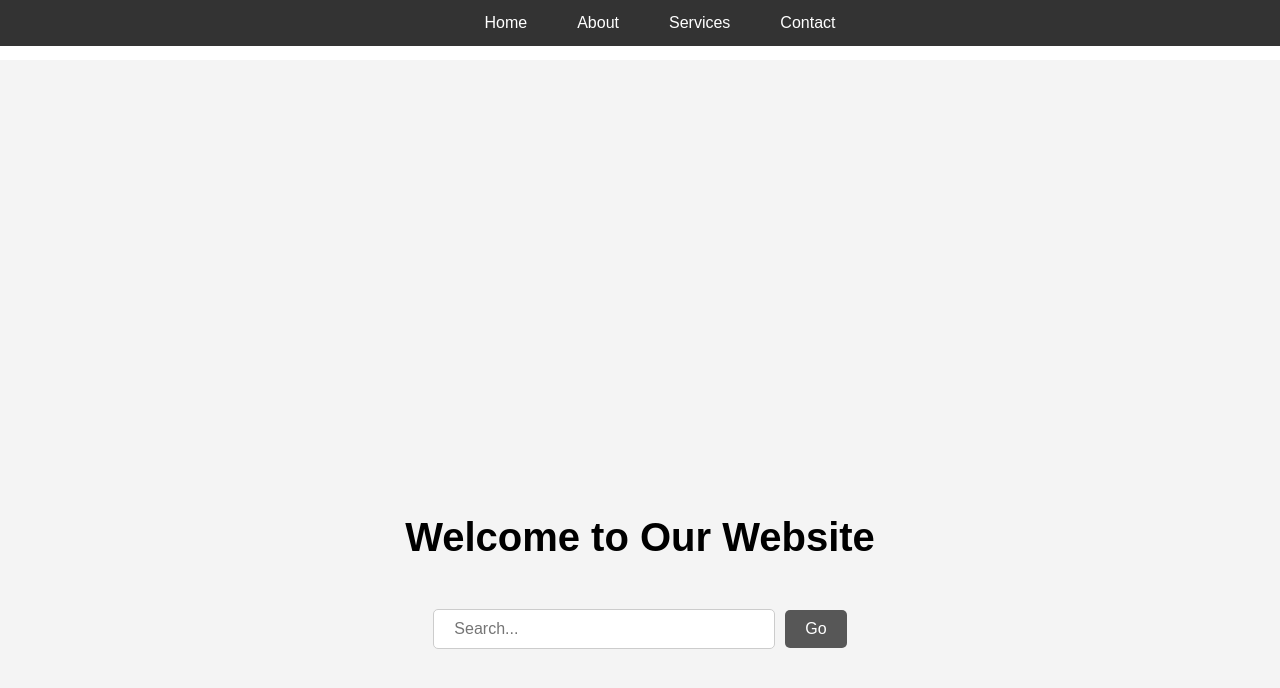
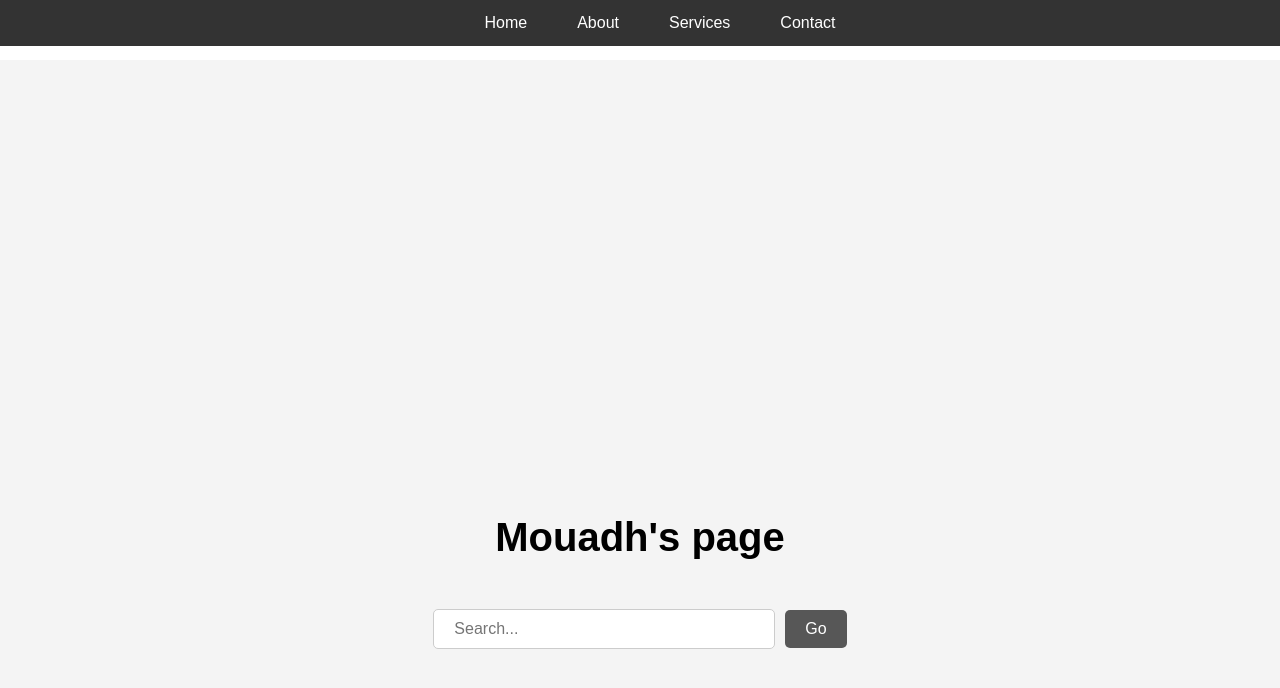
Before and after one commit to MouadhBoutaghane/webpage, a plain HTML site: page index1.html in a window 1280 px wide. Shown: the top 688 px of the page. Drawn offline with Linux system fonts and the light colour scheme.

Commit message:
Update index1.html

```diff
--- a/index1.html
+++ b/index1.html
@@ -17,7 +17,7 @@
     </nav>
 
     <section id="home">
-        <h1>Welcome to Our Website</h1>
+        <h1>Mouadh's page</h1>
         <div class="search-bar">
             <input type="text" id="search" placeholder="Search...">
             <button onclick="performSearch()">Go</button>
```
